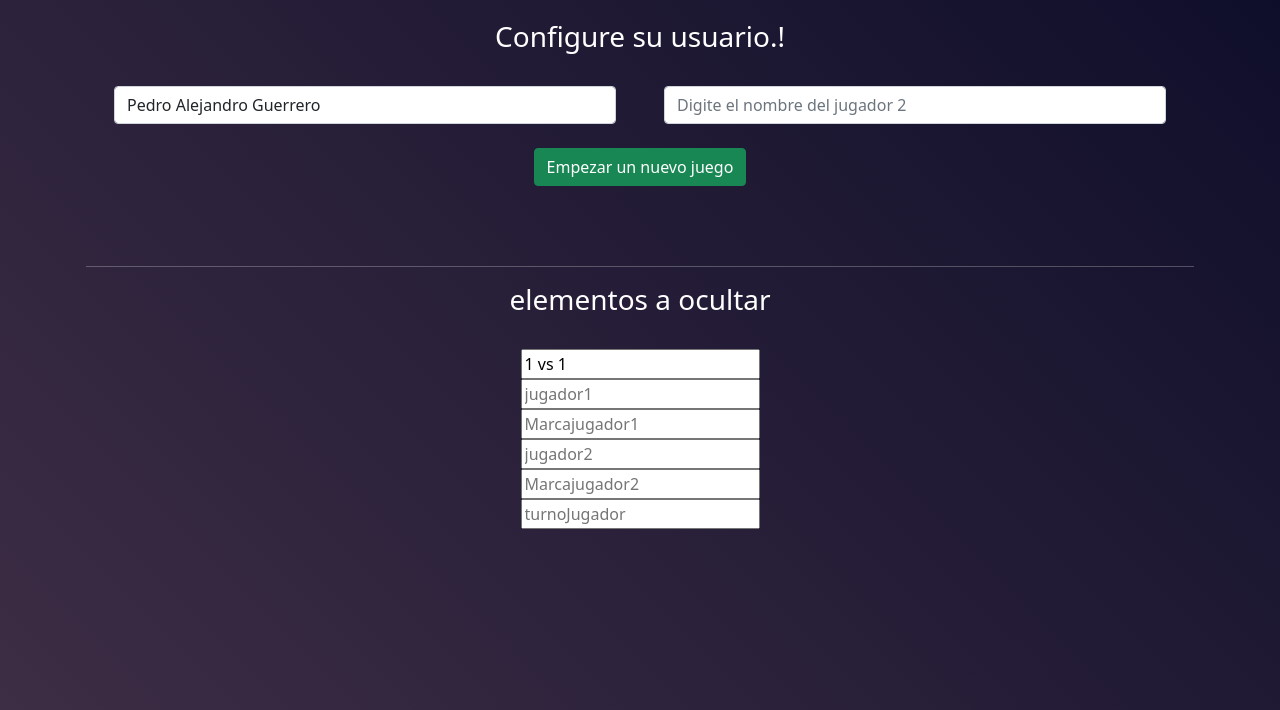
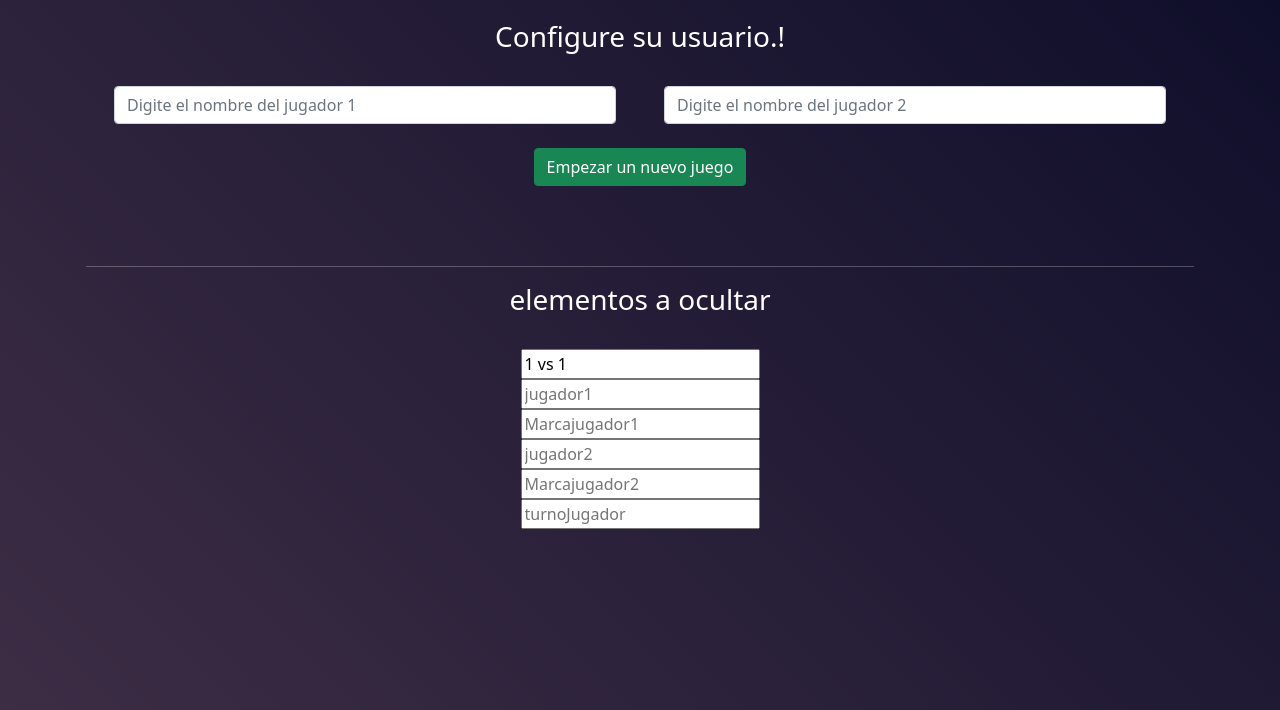
Before and after one commit to pedroagv/TriKi, a plain HTML site: page index.html in a window 1280 px wide. Both pictures are taken after a click on the button "1 VS 1". Shown: the part 90-800 px from the top of the page. Drawn offline with nearby package versions, Linux system fonts and the light colour scheme.

Commit message:
subida triki ajuste sabado -1

```diff
--- a/index.html
+++ b/index.html
@@ -40,7 +40,7 @@
         <div class="row d-flex justify-content-around">
           <div class="col-6 p-4">
             <input type="text" id="nombrejugador1" name="nombrejugador1" class="form form-control w-100"
-              placeholder="Digite el nombre del jugador 1" value="Pedro Alejandro Guerrero">
+              placeholder="Digite el nombre del jugador 1" value="">
           </div>
           <div class="col-6 p-4">
             <input type="text" id="nombrejugador2" name="nombrejugador2" class="form form-control w-100"
```
